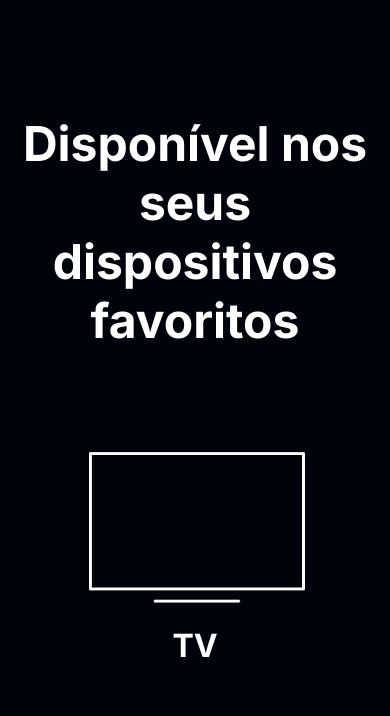
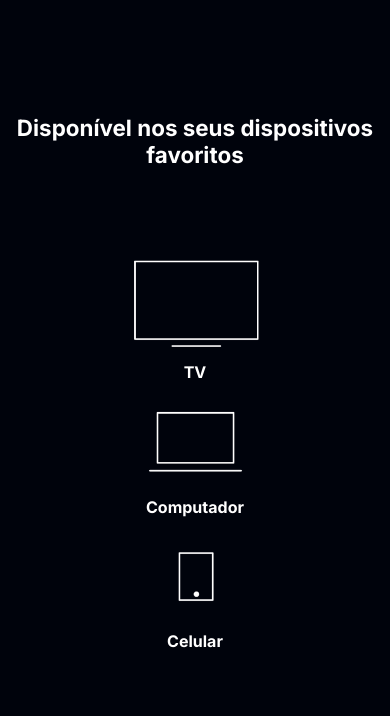
Before and after one commit to VANDERSON-BR/Alura_plus-, a plain HTML site: page index.html in a window 390 px wide. Shown: the part 3390-4106 px from the top of the page. Drawn offline with Linux system fonts and the light colour scheme.

```diff
--- a/css/styles.css
+++ b/css/styles.css
@@ -187,4 +187,16 @@
         display: block;
     }
 
+    .dispositivos__lista img{
+        width:50vw;
+    }
+
+    .dispositivos__titulo{
+        font-size:1.4rem;
+    }
+
+    .lista__item{
+        font-size:1rem;
+    }
+
 }
```
